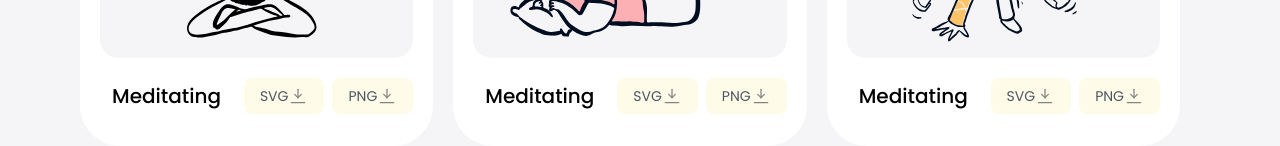
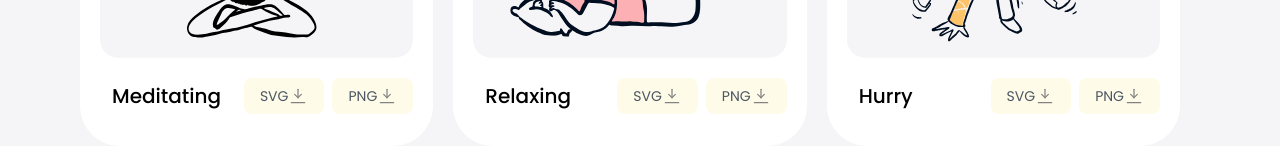
Before and after one commit to atuljoshyy/GDSC-landing-page, a Next.js app: page / in a window 1280 px wide. Shown: the part 654-800 px from the top of the page. Built offline with nearby package versions, Linux system fonts and the light colour scheme.

Commit message:
landing page done

```diff
--- a/components/Cards.jsx
+++ b/components/Cards.jsx
@@ -40,7 +40,7 @@ const Cards = () => {
                         <div className='bg-white flex flex-col justify-between py-6 px-5 mb-5 md:mb-0 md:py-6 md:px-5 rounded-[40px] md:mr-5 hover:shadow-2xl transform hover:-translate-y-5  hover:scale-y-105 transition duration-700 cursor-pointer'>
                             <Image src='/img/img2.svg' width='502px' height='266px' alt='lying person' />
                             <div className='flex justify-between items-center mt-3'>
-                                <h3 className='text-xl font-medium px-1 py-3 md:px-3 md:py-3'>Meditating</h3>
+                                <h3 className='text-xl font-medium px-1 py-3 md:px-3 md:py-3'>Relaxing</h3>
                                 <div className='flex space-x-2'>
                                     <div>
                                         <p className='flex items-center text-sm bg-yellow-50 px-4 py-2 rounded-lg text-gray-600 cursor-pointer'>SVG
@@ -69,7 +69,7 @@ const Cards = () => {
                         <div className='bg-white flex flex-col justify-between py-6 px-5 mb-5 md:mb-0 md:py-6 md:px-5 rounded-[40px] md:mr-5 hover:shadow-2xl transform hover:-translate-y-5  hover:scale-y-105 transition duration-700 cursor-pointer'>
                             <Image src='/img/img3.svg' width='502px' height='266px' alt='lying person' />
                             <div className='flex justify-between items-center mt-3'>
-                                <h3 className='text-xl font-medium px-1 py-3 md:px-3 md:py-3'>Meditating</h3>
+                                <h3 className='text-xl font-medium px-1 py-3 md:px-3 md:py-3'>Hurry</h3>
                                 <div className='flex space-x-2'>
                                     <div>
                                         <p className='flex items-center text-sm bg-yellow-50 px-4 py-2 rounded-lg text-gray-600 cursor-pointer'>SVG
```
